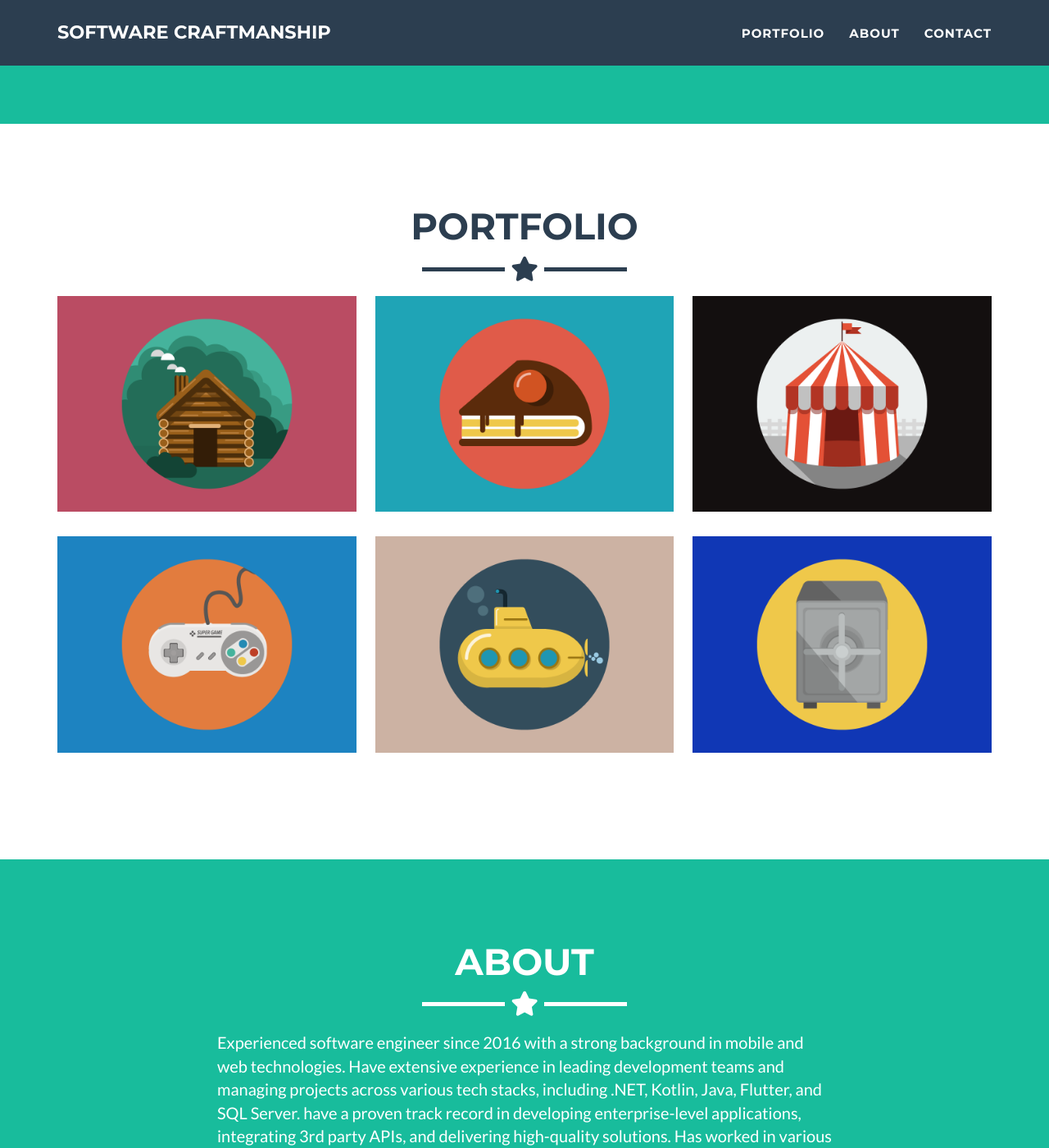
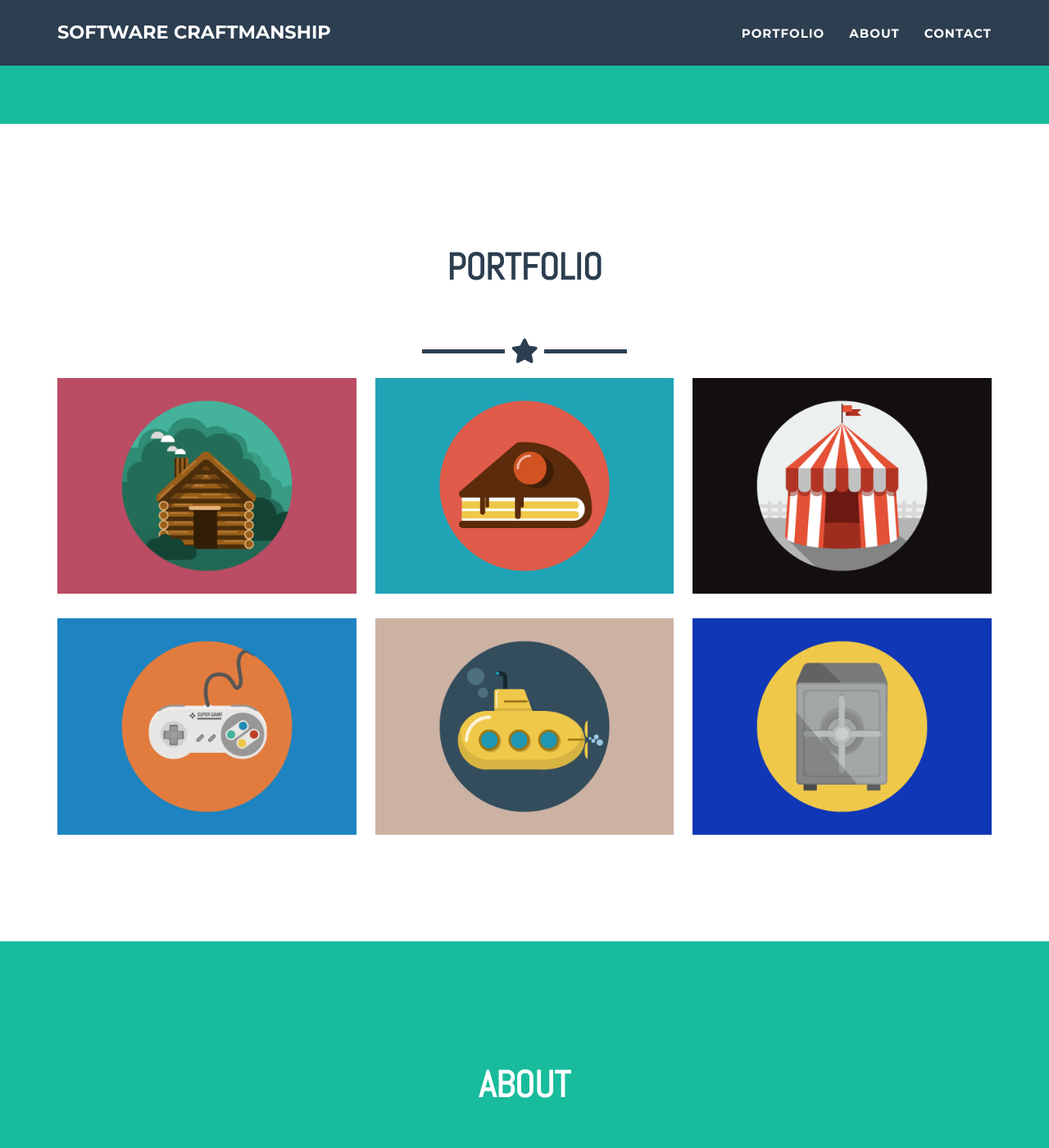
Before and after one commit to samseptiano/samseptiano.github.io, a Jekyll site: the page built from _posts/2014-07-18-project-1.markdown, in a window 1280 px wide and 1400 px high, scrolled down 568 px. Shown: the whole window at 82% size. Built offline with Jekyll 4.4.1, drawn with Linux system fonts in a browser that asks for light colours; nearby versions of some CDN libraries.

Commit message:
update UI

```diff
--- a/_includes/head.html
+++ b/_includes/head.html
@@ -9,9 +9,10 @@
   <meta name="author" content="{{ site.meta_author }}">{% endif %}
   <link rel="canonical" href="{{ page.url | replace:'index.html','' | prepend: site.url }}">
   <link rel="alternate" type="application/rss+xml" title="RSS" href="feed.xml">
-<link rel="stylesheet" href="https://cdnjs.cloudflare.com/ajax/libs/OwlCarousel2/2.0.0-beta.2.4/assets/owl.carousel.min.css">
+  <link href="https://fonts.googleapis.com/css?family=Abel" rel="stylesheet">
   <!-- Custom CSS & Bootstrap Core CSS - Uses Bootswatch Flatly Theme: http://bootswatch.com/flatly/ -->
   <link rel="stylesheet" href="{{ " style.css" }}">
+  <script src="https://cdnjs.cloudflare.com/ajax/libs/jquery/3.2.1/jquery.min.js"></script>
 
   <!-- Google verification -->
   {% if site.google_verify %}
@@ -32,5 +33,4 @@
         <script src="https://oss.maxcdn.com/libs/html5shiv/3.7.0/html5shiv.js"></script>
         <script src="https://oss.maxcdn.com/libs/respond.js/1.4.2/respond.min.js"></script>
     <![endif]-->
-
 </head>
--- a/_includes/modals.html
+++ b/_includes/modals.html
@@ -1,112 +1,228 @@
 <!-- Portfolio Modals -->
 {% for post in site.posts %}
 <style media="screen">
-  /*common-css*/
-* {
-    padding: 0;
-    margin: 0;
-}
-h1 {
-    margin-bottom: 20px;
-    text-align: center;
+  *{
+  padding:0;
+  margin:0;
+  box-sizing:border-box;
 }
 
-/*slider-bg-setup*/
-.slider-items {
-    position: relative;
-/*   slider-height */
-    height: 100vh;
-    -webkit-background-size: 100% 100%;
-    background-size: 100% 100%;
-    background-position: 0 0;
-    background-repeat: no-repeat;
+h2{
+  text-align:center;
+  padding:50px 0;
+  font-family: 'Abel', sans-serif;
+  font-size:45px;
+  @media(max-width:680px){
+    font-size:30px;
   }
-/* you can use background imgae in internal css */
-.bg-img-1 {
-  background-image: url(img/portfolio/{{ post.img1 }});
 }
-.bg-img-2 {
-  background-image: url(img/portfolio/{{ post.img2 }});
+ul{
+  padding:0;
+  list-style: none;
+  &:after{
+    content:"";
+    display:block;
+    clear:both;
   }
-.bg-img-3 {
-  background-image: url(img/portfolio/{{ post.img3 }});
 }
-.bg-img-4 {
-  background-image: url(img/portfolio/{{ post.img4 }});
+#container{
+  width: 100%;
 }
-.bg-img-5 {
-  background-image: url(img/portfolio/{{ post.img5 }});
+#slider-container{
+  width:100%;
+  position:relative;
+  overflow:hidden;
+  ul{
+    li{
+      float:left;
+      img{
+        width:100%;
+        float:left;
+      }
+    }
+  }
+  .arrow{
+    display:block;
+    position:absolute;
+    top:50%;
+    width:50px;
+    height:50px;
+    transform:translateY(-50%) scale(1);
+    cursor:pointer;
+    &:before,
+    &:after{
+      content:"";
+      display:block;
+      width:34px;
+      height:1px;
+      position:absolute;
+      background:white;
+      border-top:1px solid grey;
+    }
+    @media(max-width:680px){
+      transform:translateY(-50%) scale(0.5);
+    }
+  }
+  .arrow.a-left{
+    left:15px;
+    &:before{
+      top:0;
+      left:0;
+      margin-top:0;
+      transform:rotate(-45deg);
+      transform-origin: 100% 0;
+    }
+    &:after{
+      bottom:0;
+      left:0;
+      margin-bottom:0;
+      transform:rotate(45deg);
+      transform-origin: 100% 0;
+    }
+  }
+  .arrow.a-right{
+    right:15px;
+     &:before{
+      top:0;
+      right:0;
+      margin-top:0;
+      transform:rotate(45deg);
+      transform-origin: 0 0;
+    }
+    &:after{
+      bottom:0;
+      right:0;
+      margin-bottom:0;
+      transform:rotate(-45deg);
+      transform-origin: 0 0;
+    }
+  }
+  .bullets-container{
+    position:absolute;
+    bottom:5%;
+    left:50%;
+    transform: translateX(-50%);
+    .bullet{
+      width:15px;
+      height:15px;
+      display:inline-block;
+      border-radius:50%;
+      border:1px solid grey;
+      cursor:pointer;
+      margin:0 8px;
+      &.active{
+        background:grey;
+      }
+    }
+  }
+}
+</style>
+<script type="text/javascript">
+  $(document).ready(mySlider);
+
+function mySlider() {
+    var imgNumber,
+        sliderContainerWidth,
+        imgContainer,
+        index,
+        flag = true,
+        speed = 600,
+        bullets = true,
+        auto = true ,
+        time = 5000 ;
+
+    construction();
+    $(window).resize(construction);
+    if(auto){
+     var handle = setInterval(slideRight, time) ;
     }
 
-/*slider-style*/
-.active-slider {
-    position: relative;
+    function construction() {
+        index = 1;
+        imgNumber = $('.images-container li').length;
+        sliderContainerWidth = Math.round($('#slider-container').width());
+        imgContainer = sliderContainerWidth * imgNumber;
+        $('.images-container').css("width", imgContainer);
+        $('.images-container li').css("width", sliderContainerWidth);
+        $('.images-container').css("margin-left", 0);
+        if (bullets == true) {
+            $('.bullets-container').html("");
+            for (i = 1; i <= imgNumber; i++) {
+                $('.bullets-container').append("<span class='bullet'></span>");
             }
-.sigle-item {
-    position: absolute;
-    color: #fff;
-    text-align: center;
-    width: 100%;
-    top: 50%;
-    text-transform: uppercase;
-    -webkit-transform: translateY(-50%);
-        -ms-transform: translateY(-50%);
-            transform: translateY(-50%);
+            $('.bullet').eq(0).addClass('active');
         }
-/*over-lay-for-slider*/
-.slider-items:before {
-    content: "";
-    position: absolute;
-    top: 0;
-    left: 0;
-    width: 100%;
-    height: 100%;
-/* overlay-color */
-    background: -webkit-gradient(linear, left top, left bottom, from(#777), to(#000));
-    background: -webkit-linear-gradient(#777, #000);
-    background: -o-linear-gradient(#777, #000);
-    background: linear-gradient(#777, #000);
-    opacity: .65
+        $(".bullet").click(pagers);
+        $('.a-right').click(slideRight);
+        $('.a-left').click(slideLeft);
     }
-/*slider-reade-more-button*/
-a.home-btn {;
-  border: 2px solid #fff;
-  display: inline-block;
-  padding: 10px 25px;
-  margin-top: 30px;
-  color: #fff;
-  text-decoration: none;
-  transition: linear .3s;
+
+    function pagers() {
+        if (!$(this).hasClass('active')) {
+            var bulletIndex = $(".bullets-container span").index(this) + 1;
+            index = bulletIndex;
+            $(".bullets-container").find(".bullet").removeClass("active").eq(bulletIndex - 1).addClass("active");
+            $('.images-container').animate({
+                marginLeft: -sliderContainerWidth * (bulletIndex - 1)
+            }, speed);
         }
-a.home-btn:hover, .owl-nav div:hover {
-    background-color: #000;
     }
-/*owl-nav*/
-.owl-nav div {
-    border: 2px solid #fff;
-    color: #fff;
-    height: 40px;
-    width: 40px;
-    position: absolute;
-    z-index: 9;
-    top: 50%;
-    margin-top: -20px;
-    left: 10px;
-    line-height: 40px;
-    text-align: center;
-    -webkit-transition: linear .3s;
-    -o-transition: linear .3s;
-    transition: linear .3s;
+
+    function slideRight() {
+        var imgContainerLeft = parseInt($('.images-container').css('margin-left'));
+        if (flag) {
+            if (imgContainerLeft == -sliderContainerWidth * (imgNumber - 1)) {
+                index = 1;
+                $('.images-container').animate({
+                    marginLeft: 0
+                }, speed, function() {
+                    flag = true;
+                })
+            } else {
+                index++;
+                $('.images-container').animate({
+                    marginLeft: '-=' + sliderContainerWidth
+                }, speed, function() {
+                    flag = true;
+                })
             }
-.owl-nav div.owl-next {
-    left: auto;
-    right: 10px;
+            flag = false;
+            $(".bullets-container").find(".bullet").removeClass("active").eq(index - 1).addClass("active");
         }
-/* optional */
-.owl-nav h1 {
-    font-weight: 900;
     }
-</style>
+
+    function slideLeft() {
+        var imgContainerLeft = parseInt($('.images-container').css('margin-left'));
+        clearInterval(slideRight, 3000);
+        if (flag) {
+            if (imgContainerLeft == 0 ) {
+                index = index + (imgNumber - 1);
+                $('.images-container').animate({
+                    marginLeft: -sliderContainerWidth * (imgNumber - 1) + 'px'
+                }, speed, function() {
+                    flag = true;
+                })
+            } else {
+                index--;
+                $('.images-container').animate({
+                    marginLeft: '+=' + sliderContainerWidth
+                }, speed, function() {
+                    flag = true;
+                })
+            }
+            flag = false;
+            $(".bullets-container").find(".bullet").removeClass("active").eq(index - 1).addClass("active");
+        }
+
+    }
+    $("#slider-container .arrow , .bullets-container").hover(function(){
+      clearInterval(handle);
+    },function(){
+      handle = setInterval(slideRight, time) ;
+    })
+
+};
+</script>
 <div class="portfolio-modal modal fade" id="portfolioModal-{{ post.modal-id }}" tabindex="-1" role="dialog"
   aria-hidden="true">
   <div class="modal-content">
@@ -122,40 +238,31 @@
           <div class="modal-body">
             <h2>{{ post.title }}</h2>
             <hr class="star-primary">
-            <section class="hearo-area">
-          		<!-- slider-area -->
-          		<div class="slider-wrapper">
-          			<div class="active-slider owl-carousel">
-          				<div class="slider-items bg-img-1">
-          					<div class="sigle-item">
-          						<h2>slider 1</h2>
+            <!-- <img src="img/portfolio/{{ post.img }}" class="img-responsive img-centered" alt="{{ post.alt }}"> -->
+            <section id="container">
+              <div id="slider-container">
+                <ul class="images-container">
+                  <li>
+                   <img src="img/portfolio/{{ post.img1 }}">
+                  </li>
+                  <li>
+                    <img src="img/portfolio/{{ post.img2 }}">
+                  </li>
+                  <li>
+                    <img src="img/portfolio/{{ post.img3 }}">
+                  </li>
+                  <li>
+                    <img src="img/portfolio/{{ post.img4 }}">
+                  </li>
+                  <li>
+                    <img src="img/portfolio/{{ post.img5 }}">
+                  </li>
+                </ul>
+                <span class="arrow a-left"></span>
+                <span class="arrow a-right"></span>
+                <div class='bullets-container'></div>
               </div>
-          				</div>
-          				<div class="slider-items bg-img-2">
-          					<div class="sigle-item">
-          						<h2>slider 2</h2>
-          					</div>
-          				</div>
-          				<div class="slider-items bg-img-3">
-          					<div class="sigle-item">
-          						<h2>slider 3</h2>
-          					</div>
-          				</div>
-                  <div class="slider-items bg-img-4">
-          					<div class="sigle-item">
-          						<h2>slider 4</h2>
-          					</div>
-          				</div>
-                  <div class="slider-items bg-img-5">
-          					<div class="sigle-item">
-          						<h2>slider 5</h2>
-          					</div>
-          				</div>
-          			</div>
-          		</div>
-          		<!-- slider-area-ends -->
             </section>
-            <!-- <img src="img/portfolio/{{ post.img }}" class="img-responsive img-centered" alt="{{ post.alt }}"> -->
             {% if post.description %}
             <p>{{ post.description }}</p>
             {% endif %}
@@ -184,23 +291,4 @@
     </div>
   </div>
 </div>
-<script src="https://code.jquery.com/jquery-2.2.4.min.js"></script>
-<script src="https://cdnjs.cloudflare.com/ajax/libs/OwlCarousel2/2.0.0-beta.2.4/owl.carousel.min.js"></script>
-<script type="text/javascript">
-  (function($){
-	'use strict';
-	$(document).ready(function(){
-		$('.active-slider').owlCarousel({
-			items: 1,
-			loop: true,
-			nav: true,
-      //animation
-      animateOut: 'fadeOut',
-      autoplay: true,
-  //icon for nav
-			navText: ['<h1> < </h1>', '<h1> > </h1>']
-		});
-	});
-})(jQuery);
-</script>
 {% endfor %}
```
Lines whose indentation alone changed are shown as unchanged.
